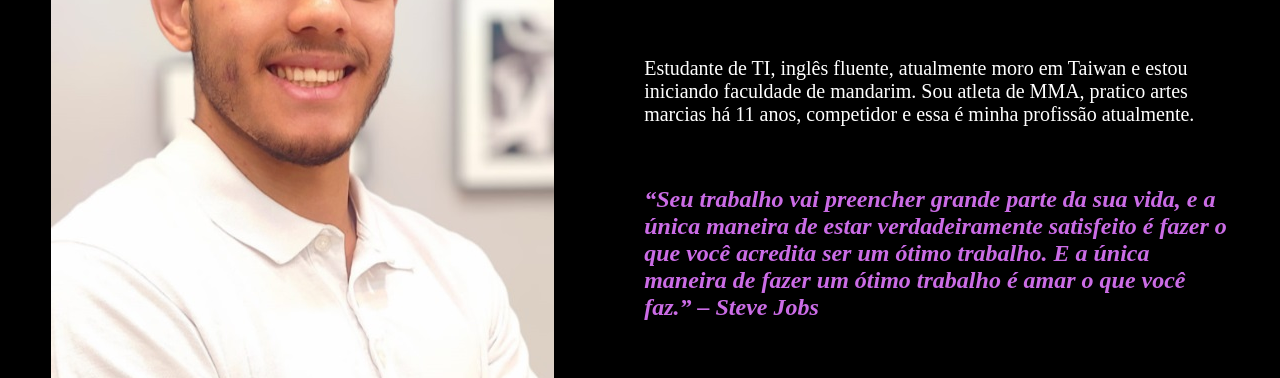
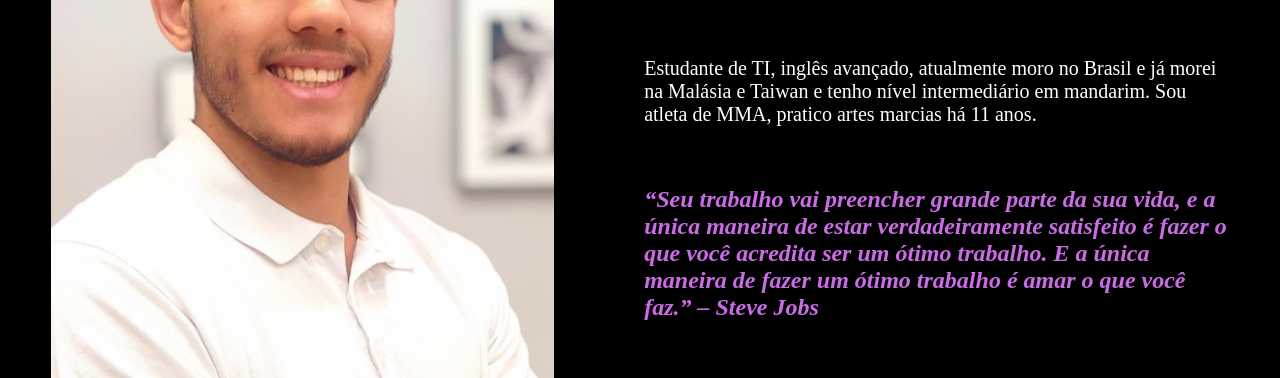
Before and after one commit to xlucasdv/lucasvigna, a plain HTML site: page index.html in a window 1280 px wide. Shown: the part 422-800 px from the top of the page. Drawn offline with Linux system fonts and the light colour scheme.

Commit message:
Update index.html

```diff
--- a/index.html
+++ b/index.html
@@ -50,7 +50,7 @@
 
                     <div class="txt-topo-site">
                         <h1>MUITO PRAZER, SOU LUCAS DEL VIGNA</h1>
-                        <p>Estudante de TI, inglês fluente, atualmente moro em Taiwan e estou iniciando faculdade de mandarim. Sou atleta de MMA, pratico artes marcias há 11 anos, competidor e essa é minha profissão atualmente.</p>
+                        <p>Estudante de TI, inglês avançado, atualmente moro no Brasil e já morei na Malásia e Taiwan e tenho nível intermediário em mandarim. Sou atleta de MMA, pratico artes marcias há 11 anos.</p>
                         <h2><span>“Seu trabalho vai preencher grande parte da sua vida, e a única maneira de estar verdadeiramente satisfeito é fazer o que você acredita ser um ótimo trabalho. E a única maneira de fazer um ótimo trabalho é amar o que você faz.” – Steve Jobs</span></h2>
                     </div>
 
```
